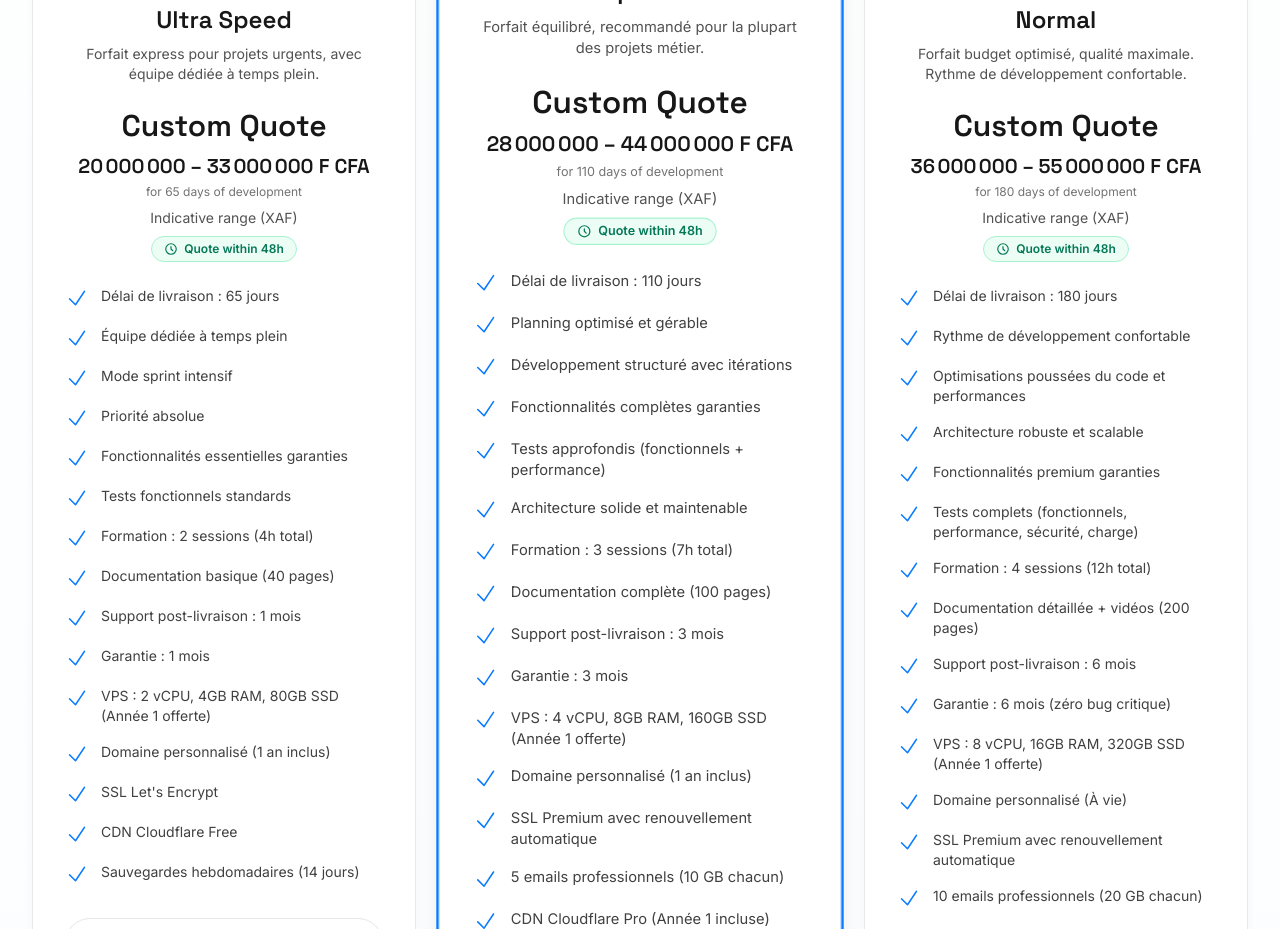
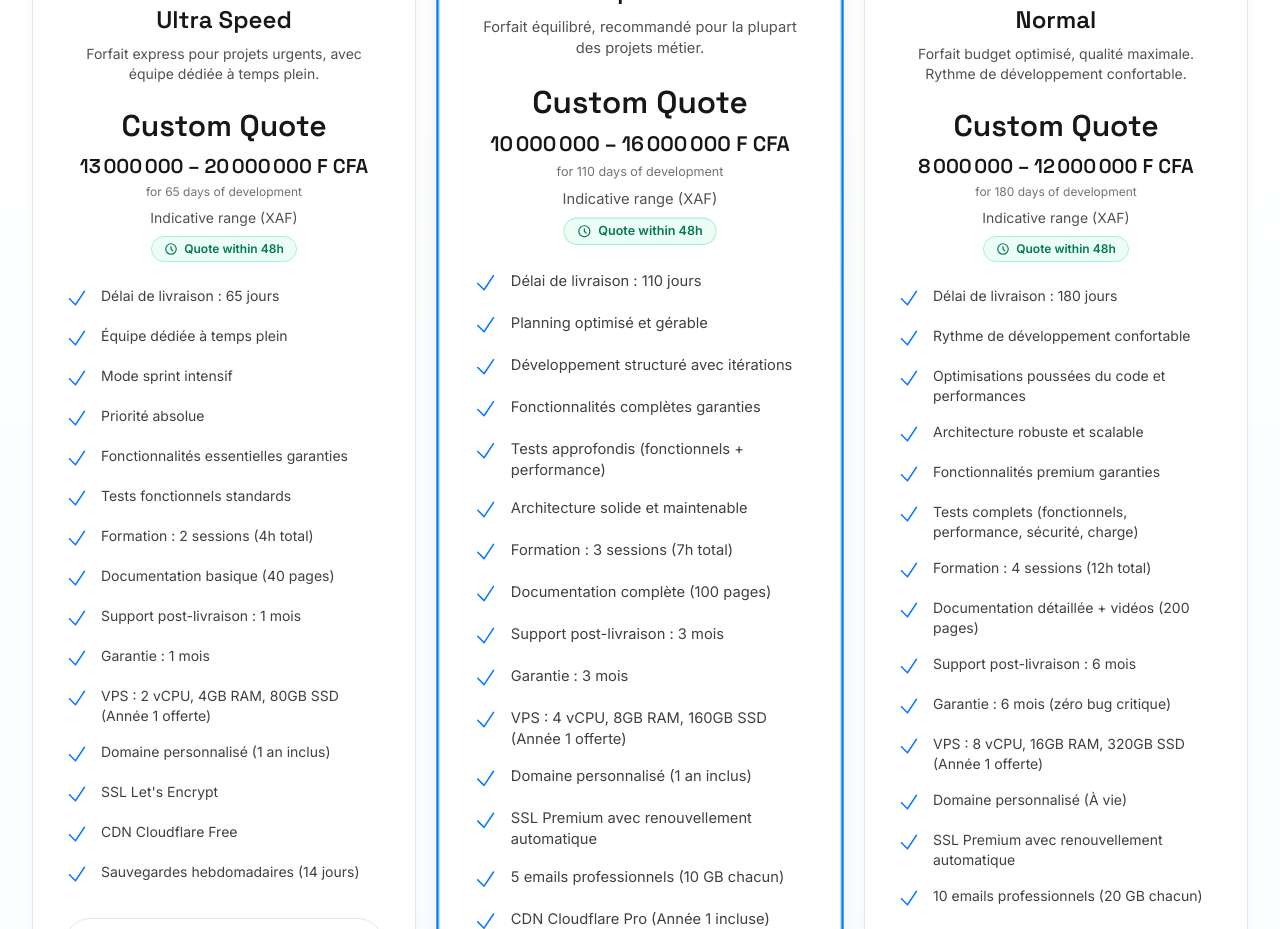
Before and after one commit to KOBE-Corporation/pricing-kobecorp, a React (Vite) app: page /full-control in a window 1280 px wide. Shown: the part 2860-3789 px from the top of the page. Built offline with nearby package versions, Linux system fonts and the light colour scheme.

Commit message:
Update pricing ranges in fullControlPlans with revised estimates and additional context for delivery timelines.

```diff
--- a/src/data/fullControlPlans.ts
+++ b/src/data/fullControlPlans.ts
@@ -11,7 +11,9 @@ export const fullControlPlans: PricingPlan[] = [
     popular: false,
     ctaText: 'Demander un devis',
     ctaLink: 'mailto:contact@kobecorporation.com?subject=Devis%20Full-Control%20-%20Ultra%20Speed',
-    priceRange: { min: 20_000_000, max: 33_000_000, deliveryDays: 65 },
+    // Fourchette indicative basée sur un tarif journalier plus élevé (urgence, équipe dédiée)
+    // ~200k–300k F CFA / jour pour 65 jours
+    priceRange: { min: 13_000_000, max: 20_000_000, deliveryDays: 65 },
     features: [
       { name: 'Délai de livraison : 65 jours', included: true },
       { name: 'Équipe dédiée à temps plein', included: true },
@@ -40,7 +42,9 @@ export const fullControlPlans: PricingPlan[] = [
     popular: true,
     ctaText: 'Demander un devis',
     ctaLink: 'mailto:contact@kobecorporation.com?subject=Devis%20Full-Control%20-%20Speed',
-    priceRange: { min: 28_000_000, max: 44_000_000, deliveryDays: 110 },
+    // Fourchette indicative avec tarif journalier intermédiaire
+    // ~120k–180k F CFA / jour pour 110 jours
+    priceRange: { min: 10_000_000, max: 16_000_000, deliveryDays: 110 },
     features: [
       { name: 'Délai de livraison : 110 jours', included: true },
       { name: 'Planning optimisé et gérable', included: true },
@@ -71,7 +75,9 @@ export const fullControlPlans: PricingPlan[] = [
     popular: false,
     ctaText: 'Demander un devis',
     ctaLink: 'mailto:contact@kobecorporation.com?subject=Devis%20Full-Control%20-%20Normal',
-    priceRange: { min: 36_000_000, max: 55_000_000, deliveryDays: 180 },
+    // Fourchette indicative avec tarif journalier plus bas (rythme confortable)
+    // ~80k–130k F CFA / jour pour 180 jours
+    priceRange: { min: 8_000_000, max: 12_000_000, deliveryDays: 180 },
     features: [
       { name: 'Délai de livraison : 180 jours', included: true },
       { name: 'Rythme de développement confortable', included: true },
```
